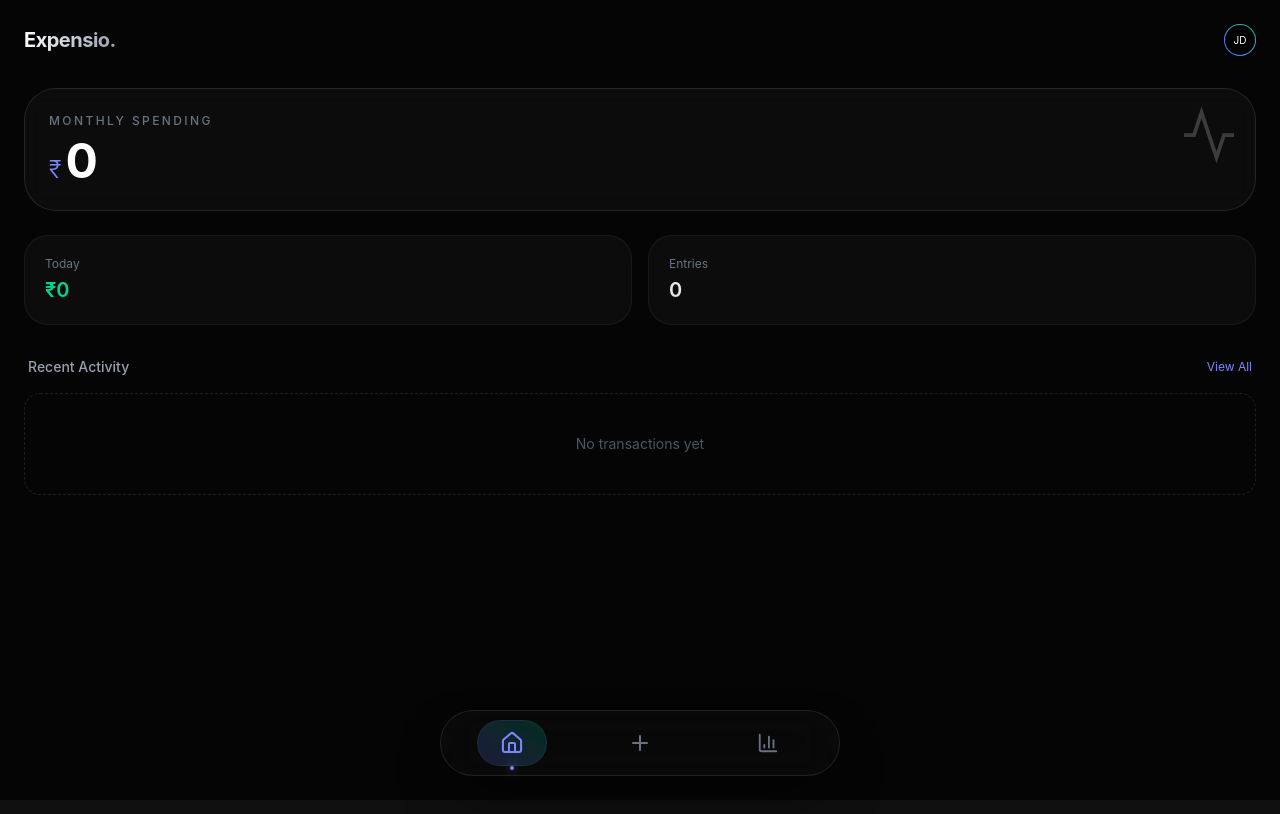
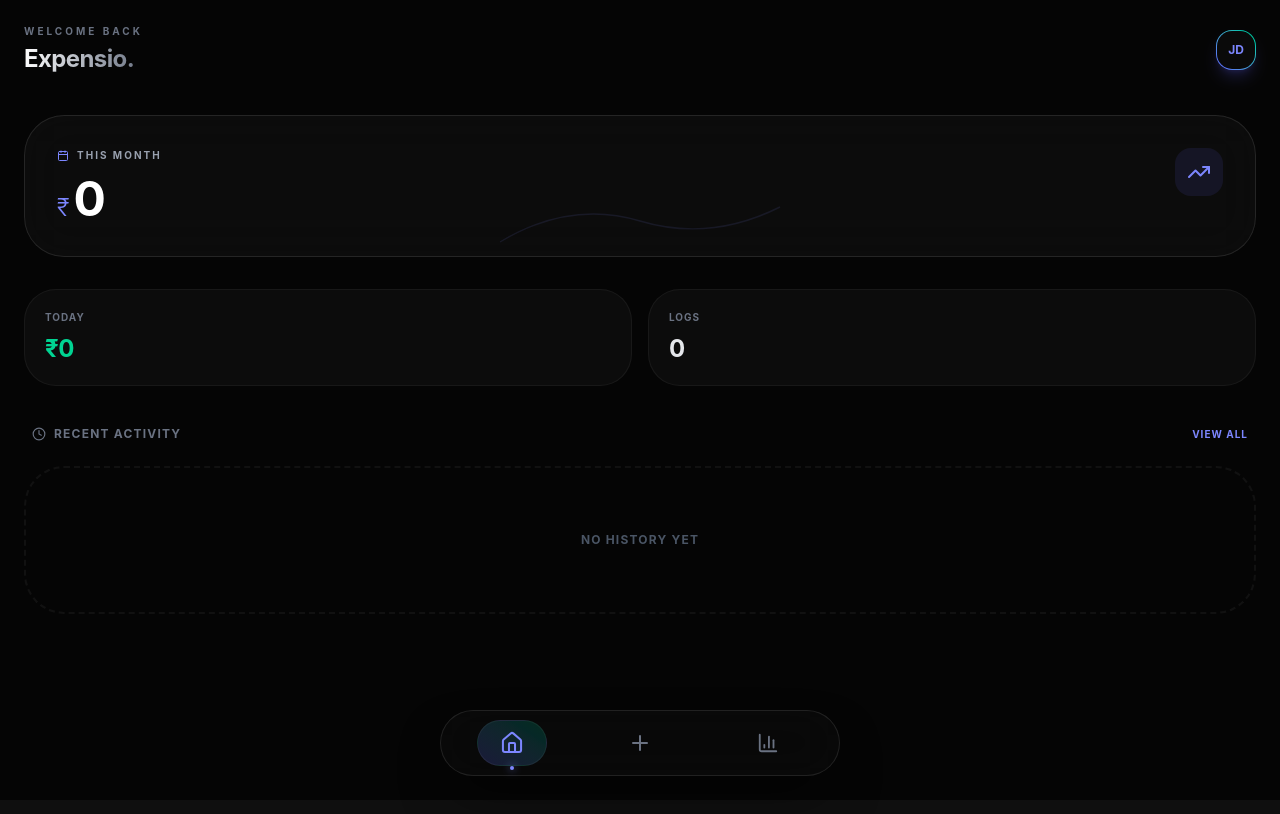
Before and after one commit to moksh205/expensio, a React (Vite) app: page / in a window 1280 px wide. Shown: the top 814 px of the page. Built offline with nearby package versions, Linux system fonts and the light colour scheme.

Commit message:
change design in home page

```diff
--- a/src/index.css
+++ b/src/index.css
@@ -1 +1,4 @@
 @import "tailwindcss";
+html, body {
+  overflow: hidden;
+}
--- a/src/pages/Home.jsx
+++ b/src/pages/Home.jsx
@@ -1,4 +1,6 @@
 import React from 'react';
+import { motion } from 'framer-motion';
+import { TrendingUp, Calendar, ArrowUpRight, Clock } from 'lucide-react';
 
 export default function Home({ expenses = [] }) {
   const today = new Date().toISOString().split("T")[0];
@@ -15,82 +17,134 @@ export default function Home({ expenses = [] }) {
     .filter((e) => e.date === today)
     .reduce((sum, e) => sum + e.amount, 0);
 
-  const grouped = expenses.reduce((acc, exp) => {
-    acc[exp.date] = (acc[exp.date] || 0) + exp.amount;
-    return acc;
-  }, {});
-
-  const dates = Object.keys(grouped).sort().reverse().slice(0, 5);
+  // Get most recent 5 transactions (not just grouped dates)
+  const recentTransactions = [...expenses]
+    .sort((a, b) => new Date(b.date) - new Date(a.date))
+    .slice(0, 5);
 
   return (
-    <div className="min-h-screen bg-[#050505] text-white p-6 font-sans selection:bg-indigo-500/30">
-      {/* Background Glows (The Secret Sauce) */}
-      <div className="fixed top-[-10%] left-[-10%] w-[40%] h-[40%] bg-indigo-600/20 blur-[120px] rounded-full -z-10" />
-      <div className="fixed bottom-[-10%] right-[-10%] w-[40%] h-[40%] bg-emerald-600/10 blur-[120px] rounded-full -z-10" />
+    <div className="min-h-screen bg-[#050505] text-white p-6 pb-24 font-sans selection:bg-indigo-500/30 overflow-x-hidden">
+      {/* Background Ambient Glows */}
+      <div className="fixed top-[-10%] left-[-10%] w-[70%] h-[40%] bg-indigo-600/10 blur-[120px] rounded-full -z-10" />
+      <div className="fixed bottom-[-5%] right-[-10%] w-[60%] h-[40%] bg-emerald-600/10 blur-[120px] rounded-full -z-10" />
 
       {/* Header */}
-      <header className="flex justify-between items-center mb-8">
-        <h1 className="text-xl font-bold tracking-tight bg-gradient-to-r from-white to-gray-400 bg-clip-text text-transparent">
+      <header className="flex justify-between items-center mb-10">
+        <div>
+          <p className="text-[10px] uppercase tracking-[0.3em] text-gray-500 font-bold mb-1">Welcome back</p>
+          <h1 className="text-2xl font-bold tracking-tight bg-gradient-to-r from-white to-gray-500 bg-clip-text text-transparent">
             Expensio.
           </h1>
-        <div className="w-8 h-8 rounded-full bg-gradient-to-tr from-indigo-500 to-emerald-400 p-[1px]">
-           <div className="w-full h-full rounded-full bg-black flex items-center justify-center text-[10px]">JD</div>
         </div>
+        <motion.div
+          whileHover={{ scale: 1.05 }}
+          className="w-10 h-10 rounded-2xl bg-gradient-to-tr from-indigo-500 to-emerald-400 p-[1px] shadow-lg shadow-indigo-500/20"
+        >
+           <div className="w-full h-full rounded-[calc(1rem-1px)] bg-[#0a0a0a] flex items-center justify-center text-xs font-bold text-indigo-400">
+             JD
+           </div>
+        </motion.div>
       </header>
 
       {/* Hero Monthly Card */}
-      <div className="relative overflow-hidden bg-white/[0.03] border border-white/10 backdrop-blur-md p-6 rounded-[2rem] mb-6 group transition-all hover:border-white/20">
-        <p className="text-xs uppercase tracking-[0.2em] text-gray-500 font-medium">Monthly Spending</p>
-        <div className="flex items-baseline gap-1 mt-2">
+      <motion.div
+        initial={{ opacity: 0, y: 20 }}
+        animate={{ opacity: 1, y: 0 }}
+        className="relative overflow-hidden bg-white/[0.03] border border-white/10 backdrop-blur-xl p-8 rounded-[2.5rem] mb-8 group"
+      >
+        <div className="flex justify-between items-start relative z-10">
+          <div>
+            <p className="text-[10px] uppercase tracking-[0.2em] text-gray-400 font-bold mb-3 flex items-center gap-2">
+              <Calendar size={12} className="text-indigo-400" /> This Month
+            </p>
+            <div className="flex items-baseline gap-1">
               <span className="text-2xl font-light text-indigo-400">₹</span>
-          <h2 className="text-5xl font-bold tracking-tighter">{monthlyTotal.toLocaleString()}</h2>
+              <motion.h2
+                initial={{ opacity: 0 }}
+                animate={{ opacity: 1 }}
+                className="text-5xl font-bold tracking-tighter"
+              >
+                {monthlyTotal.toLocaleString('en-IN')}
+              </motion.h2>
             </div>
-        {/* Subtle decorative element */}
-        <div className="absolute top-0 right-0 p-4 opacity-20 group-hover:opacity-40 transition-opacity">
-            <svg width="60" height="60" viewBox="0 0 24 24" fill="none" stroke="currentColor" strokeWidth="1.5"><path d="M22 12h-4l-3 9L9 3l-3 9H2"/></svg>
+          </div>
+          <div className="bg-indigo-500/10 p-3 rounded-2xl text-indigo-400">
+             <TrendingUp size={24} />
           </div>
         </div>
 
-      {/* Secondary Stats */}
-      <div className="grid grid-cols-2 gap-4 mb-8">
-        <div className="bg-white/[0.03] border border-white/5 p-5 rounded-[1.5rem] hover:bg-white/[0.05] transition-colors">
-          <p className="text-xs text-gray-500 mb-1">Today</p>
-          <p className="text-xl font-semibold text-emerald-400">₹{todayTotal}</p>
+        {/* Decorative Wave/Graph SVG */}
+        <div className="absolute bottom-0 left-0 w-full h-1/2 opacity-10 pointer-events-none">
+          <svg viewBox="0 0 400 100" className="w-full h-full">
+            <path d="M0 80 Q 100 20 200 50 T 400 30" stroke="currentColor" fill="transparent" strokeWidth="2" className="text-indigo-400" />
+          </svg>
         </div>
-        <div className="bg-white/[0.03] border border-white/5 p-5 rounded-[1.5rem] hover:bg-white/[0.05] transition-colors">
-          <p className="text-xs text-gray-500 mb-1">Entries</p>
-          <p className="text-xl font-semibold text-gray-200">{expenses.length}</p>
-        </div>
+      </motion.div>
+
+      {/* Secondary Stats Grid */}
+      <div className="grid grid-cols-2 gap-4 mb-10">
+        <motion.div
+          whileHover={{ translateY: -5 }}
+          className="bg-white/[0.03] border border-white/5 p-5 rounded-[2rem] hover:bg-white/[0.05] transition-all"
+        >
+          <p className="text-[10px] uppercase tracking-widest text-gray-500 font-bold mb-2">Today</p>
+          <p className="text-2xl font-bold text-emerald-400 tracking-tight">₹{todayTotal}</p>
+        </motion.div>
+
+        <motion.div
+          whileHover={{ translateY: -5 }}
+          className="bg-white/[0.03] border border-white/5 p-5 rounded-[2rem] hover:bg-white/[0.05] transition-all"
+        >
+          <p className="text-[10px] uppercase tracking-widest text-gray-500 font-bold mb-2">Logs</p>
+          <p className="text-2xl font-bold text-gray-200 tracking-tight">{expenses.length}</p>
+        </motion.div>
       </div>
 
       {/* List Section */}
       <section>
-        <div className="flex justify-between items-center mb-4 px-1">
-            <h2 className="text-sm font-medium text-gray-400">Recent Activity</h2>
-            <button className="text-xs text-indigo-400 hover:text-indigo-300">View All</button>
+        <div className="flex justify-between items-center mb-6 px-2">
+            <h2 className="text-xs uppercase tracking-widest font-bold text-gray-500 flex items-center gap-2">
+              <Clock size={14} /> Recent Activity
+            </h2>
+            <button className="text-[10px] font-bold uppercase tracking-widest text-indigo-400 hover:text-indigo-300 transition-colors">
+              View All
+            </button>
         </div>
 
-        <div className="space-y-3">
-          {dates.length === 0 ? (
-            <div className="py-10 text-center border border-dashed border-white/10 rounded-2xl">
-                <p className="text-gray-600 text-sm">No transactions yet</p>
+        <div className="space-y-4">
+          {recentTransactions.length === 0 ? (
+            <div className="py-16 text-center border-2 border-dashed border-white/5 rounded-[2.5rem]">
+                <p className="text-gray-600 text-xs font-bold uppercase tracking-widest">No history yet</p>
             </div>
           ) : (
-            dates.map((date) => (
-              <div
-                key={date}
-                className="group bg-white/[0.02] hover:bg-white/[0.06] border border-white/[0.05] p-4 rounded-2xl flex justify-between items-center transition-all duration-300"
+            recentTransactions.map((item, index) => (
+              <motion.div
+                initial={{ opacity: 0, x: -10 }}
+                animate={{ opacity: 1, x: 0 }}
+                transition={{ delay: index * 0.1 }}
+                key={item.id || index}
+                className="group bg-white/[0.02] hover:bg-white/[0.04] border border-white/[0.05] p-4 rounded-[1.5rem] flex justify-between items-center transition-all"
               >
+                <div className="flex items-center gap-4">
+                  <div className="w-12 h-12 rounded-2xl bg-white/[0.03] border border-white/5 flex items-center justify-center text-gray-400 group-hover:scale-110 transition-transform">
+                    {/* Placeholder for icon logic - could map item.category to Lucide icons */}
+                    <ArrowUpRight size={18} className="text-gray-500 group-hover:text-indigo-400" />
+                  </div>
                   <div className="flex flex-col">
-                  <span className="text-sm font-medium text-gray-300">
-                    {new Date(date).toLocaleDateString('en-IN', { day: 'numeric', month: 'short' })}
+                    <span className="text-sm font-bold text-gray-200 group-hover:text-white transition-colors">
+                      {item.note || item.category}
                     </span>
-                  <span className="text-[10px] text-gray-600 uppercase tracking-wider">{new Date(date).toLocaleDateString('en-IN', { weekday: 'long' })}</span>
-                </div>
-                <span className="font-mono text-lg font-medium group-hover:text-indigo-400 transition-colors">
-                  ₹{grouped[date]}
+                    <span className="text-[10px] text-gray-600 font-bold uppercase tracking-wider">
+                      {new Date(item.date).toLocaleDateString('en-IN', { day: 'numeric', month: 'short' })}
                     </span>
                   </div>
+                </div>
+                <div className="text-right">
+                  <span className="text-lg font-bold tracking-tight text-white group-hover:text-indigo-400 transition-colors">
+                    ₹{item.amount}
+                  </span>
+                </div>
+              </motion.div>
             ))
           )}
         </div>
```
Also changed, not shown: src/pages/AddExpense.jsx (+78 -28 lines). Lines whose indentation alone changed are shown as unchanged.
